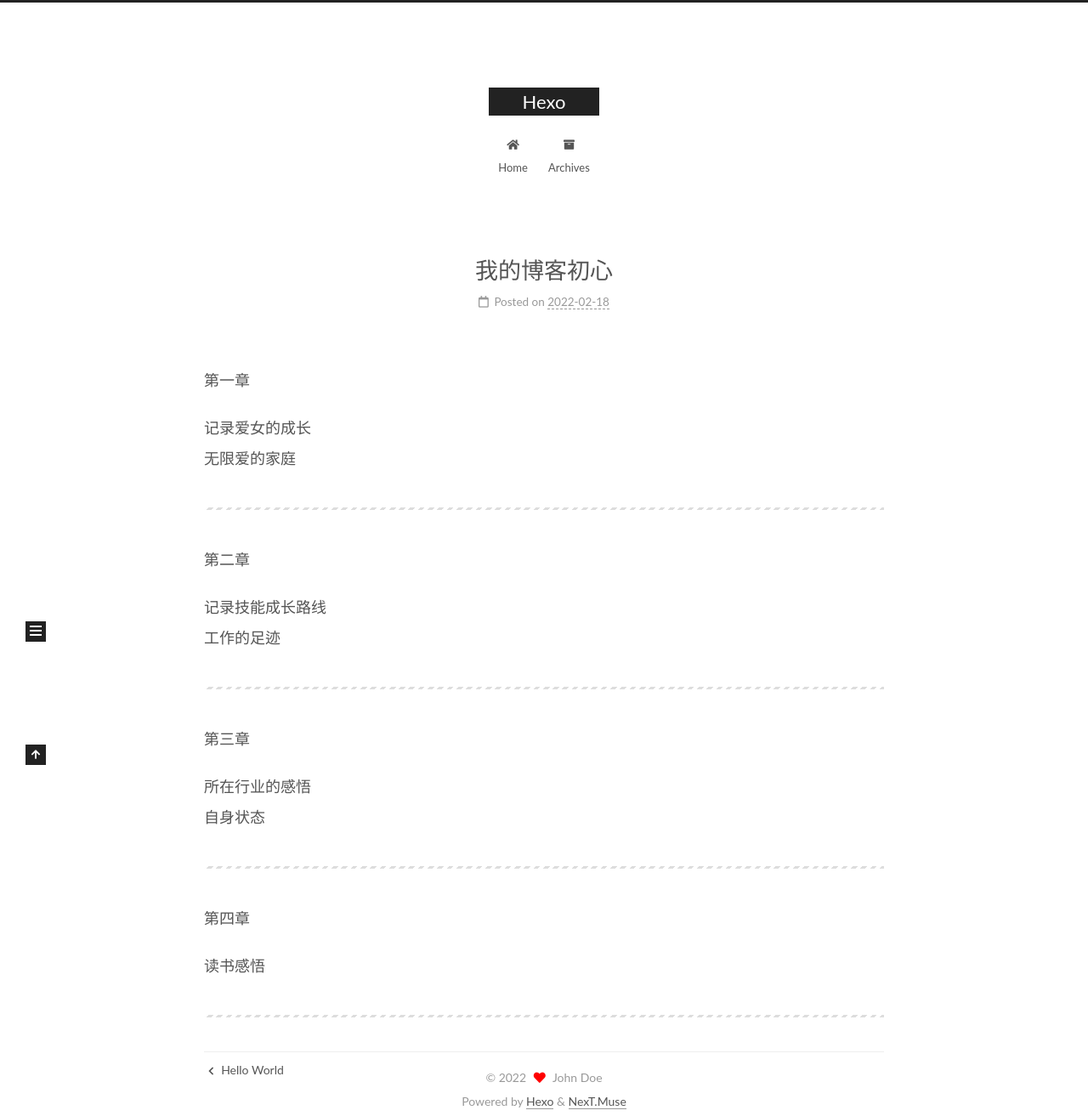
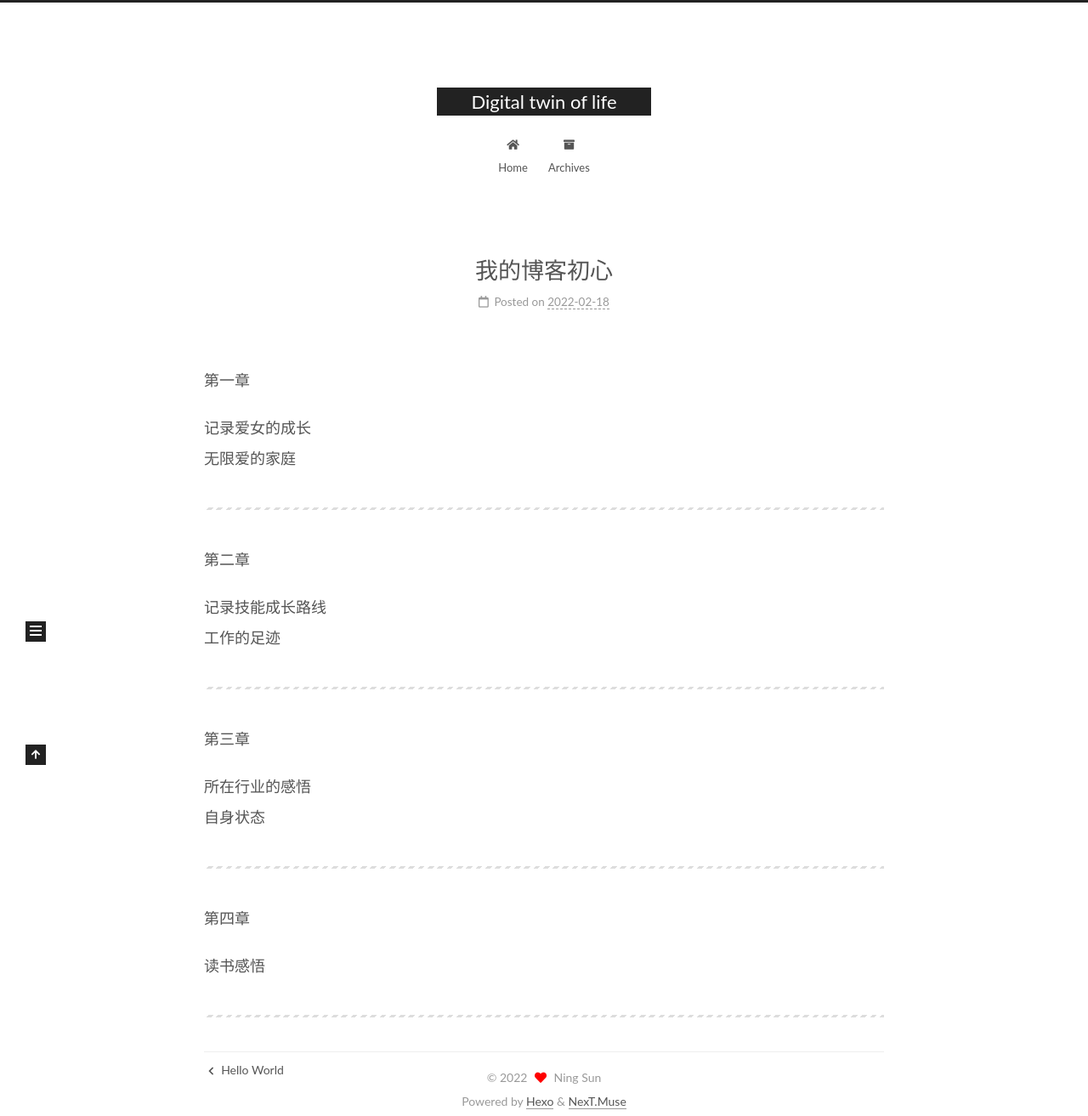
Before and after one commit to sunning619/sunning619.github.io, a plain HTML site: page 2022/02/18/我的博客初心/index.html in a window 1280 px wide. Shown: the whole page at 85% size. Drawn offline with Linux system fonts and the light colour scheme.

Commit message:
Site updated: 2022-02-19 08:17:14

```diff
--- a/2022/02/18/我的博客初心/index.html
+++ b/2022/02/18/我的博客初心/index.html
@@ -24,12 +24,12 @@
 <meta property="og:type" content="article">
 <meta property="og:title" content="我的博客初心">
 <meta property="og:url" content="http://example.com/2022/02/18/%E6%88%91%E7%9A%84%E5%8D%9A%E5%AE%A2%E5%88%9D%E5%BF%83/index.html">
-<meta property="og:site_name" content="Hexo">
+<meta property="og:site_name" content="Digital twin of life">
 <meta property="og:description" content="第一章 记录爱女的成长无限爱的家庭  第二章 记录技能成长路线工作的足迹  第三章 所在行业的感悟自身状态  第四章 读书感悟">
 <meta property="og:locale" content="en_US">
 <meta property="article:published_time" content="2022-02-18T06:19:42.000Z">
 <meta property="article:modified_time" content="2022-02-18T09:56:57.088Z">
-<meta property="article:author" content="John Doe">
+<meta property="article:author" content="Ning Sun">
 <meta name="twitter:card" content="summary">
 
 <link rel="canonical" href="http://example.com/2022/02/18/%E6%88%91%E7%9A%84%E5%8D%9A%E5%AE%A2%E5%88%9D%E5%BF%83/">
@@ -45,7 +45,7 @@
   };
 </script>
 
-  <title>我的博客初心 | Hexo</title>
+  <title>我的博客初心 | Digital twin of life</title>
 
 
 
@@ -96,7 +96,7 @@
 
     <a href="/" class="brand" rel="start">
       <span class="logo-line-before"><i></i></span>
-      <h1 class="site-title">Hexo</h1>
+      <h1 class="site-title">Digital twin of life</h1>
       <span class="logo-line-after"><i></i></span>
     </a>
   </div>
@@ -154,12 +154,12 @@
 
     <span hidden itemprop="author" itemscope itemtype="http://schema.org/Person">
       <meta itemprop="image" content="/images/avatar.gif">
-      <meta itemprop="name" content="John Doe">
+      <meta itemprop="name" content="Ning Sun">
       <meta itemprop="description" content="">
     </span>
 
     <span hidden itemprop="publisher" itemscope itemtype="http://schema.org/Organization">
-      <meta itemprop="name" content="Hexo">
+      <meta itemprop="name" content="Digital twin of life">
     </span>
       <header class="post-header">
         <h1 class="post-title" itemprop="name headline">
@@ -282,7 +282,7 @@
 
       <div class="site-overview-wrap sidebar-panel">
         <div class="site-author motion-element" itemprop="author" itemscope itemtype="http://schema.org/Person">
-  <p class="site-author-name" itemprop="name">John Doe</p>
+  <p class="site-author-name" itemprop="name">Ning Sun</p>
   <div class="site-description" itemprop="description"></div>
 </div>
 <div class="site-state-wrap motion-element">
@@ -322,7 +322,7 @@
   <span class="with-love">
     <i class="fa fa-heart"></i>
   </span>
-  <span class="author" itemprop="copyrightHolder">John Doe</span>
+  <span class="author" itemprop="copyrightHolder">Ning Sun</span>
 </div>
   <div class="powered-by">Powered by <a href="https://hexo.io/" class="theme-link" rel="noopener" target="_blank">Hexo</a> & <a href="https://muse.theme-next.org/" class="theme-link" rel="noopener" target="_blank">NexT.Muse</a>
   </div>
--- a/css/main.css
+++ b/css/main.css
@@ -1168,7 +1168,7 @@ pre .javascript .function {
 }
 .links-of-author a::before,
 .links-of-author span.exturl::before {
-  background: #1f55b6;
+  background: #6badff;
   border-radius: 50%;
   content: ' ';
   display: inline-block;
```
Also changed, not shown: 2022/02/18/hello-world/index.html (+8 -8 lines), archives/2022/02/index.html (+7 -7 lines), archives/2022/index.html (+7 -7 lines), archives/index.html (+7 -7 lines), index.html (+11 -11 lines).
